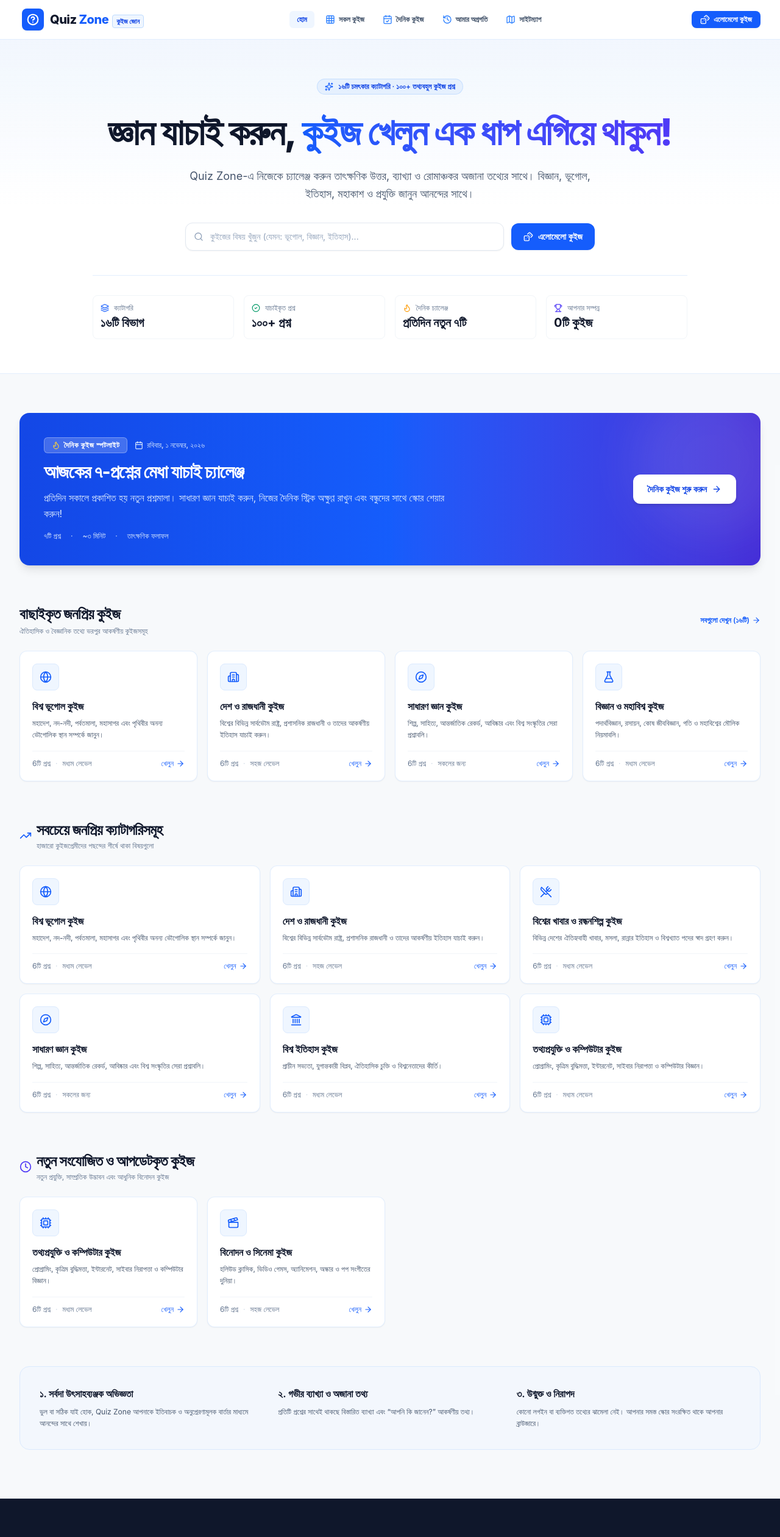
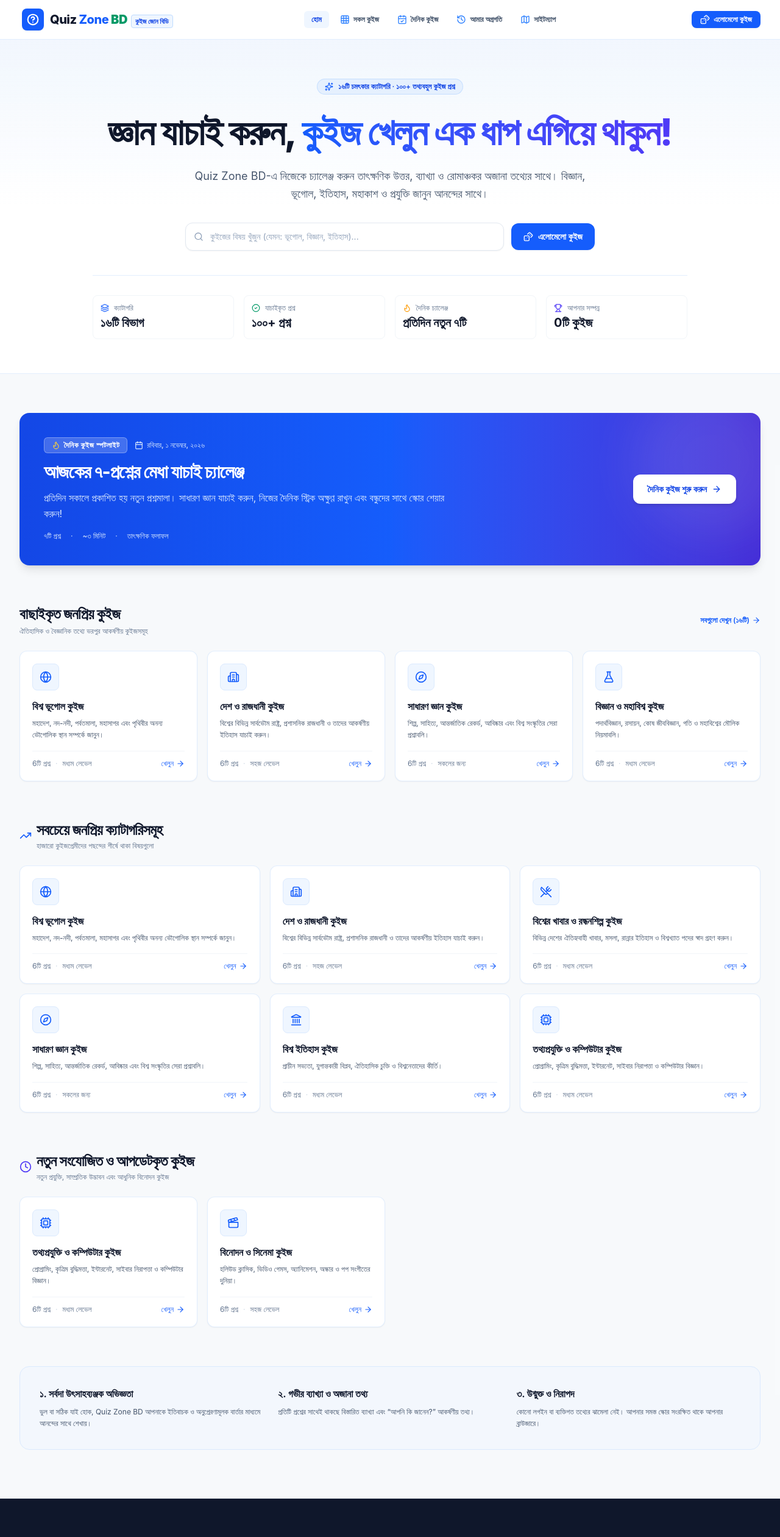
Before and after one commit to atakebd-maker/Quiz-zone, a React (Vite) app: page / in a window 1280 px wide. Shown: the top 2520 px of the page at 61% size. Built offline with nearby package versions, Linux system fonts and the light colour scheme.

Commit message:
chore: rename brand to Quiz Zone BD
Update branding across SEO meta tags, document titles, application components, and UI text to reflect the new platform name, Quiz Zone BD.

```diff
--- a/index.html
+++ b/index.html
@@ -3,15 +3,15 @@
   <head>
     <meta charset="UTF-8" />
     <meta name="viewport" content="width=device-width, initial-scale=1.0" />
-    <title>Quiz Zone - ইন্টারঅ্যাক্টিভ অনলাইন কুইজ ও সাধারণ জ্ঞান প্ল্যাটফর্ম</title>
-    <meta name="description" content="Quiz Zone (কুইজ জোন) - ১৬টি বিভাগে ১০০+ আকর্ষণীয় কুইজ, দৈনিক কুইজ চ্যালেঞ্জ, তাৎক্ষণিক উত্তর যাচাই ও ফলাফল বিশ্লেষণের সেরা প্ল্যাটফর্ম।" />
-    <meta property="og:title" content="Quiz Zone - অনলাইন কুইজ ও সাধারণ জ্ঞান" />
-    <meta property="og:description" content="Quiz Zone-এ খেলুন ১৬টি ভিন্ন বিষয়ের কুইজ, বাড়ান সাধারণ জ্ঞান ও মেধা।" />
+    <title>Quiz Zone BD - ইন্টারঅ্যাক্টিভ অনলাইন কুইজ ও সাধারণ জ্ঞান প্ল্যাটফর্ম</title>
+    <meta name="description" content="Quiz Zone BD (কুইজ জোন বিডি) - ১৬টি বিভাগে ১০০+ আকর্ষণীয় কুইজ, দৈনিক কুইজ চ্যালেঞ্জ, তাৎক্ষণিক উত্তর যাচাই ও ফলাফল বিশ্লেষণের সেরা প্ল্যাটফর্ম।" />
+    <meta property="og:title" content="Quiz Zone BD - অনলাইন কুইজ ও সাধারণ জ্ঞান" />
+    <meta property="og:description" content="Quiz Zone BD-এ খেলুন ১৬টি ভিন্ন বিষয়ের কুইজ, বাড়ান সাধারণ জ্ঞান ও মেধা।" />
     <meta property="og:type" content="website" />
-    <meta property="og:site_name" content="Quiz Zone" />
+    <meta property="og:site_name" content="Quiz Zone BD" />
     <meta name="twitter:card" content="summary_large_image" />
-    <meta name="twitter:title" content="Quiz Zone - অনলাইন কুইজ" />
-    <meta name="twitter:description" content="Quiz Zone - ১৬টি বিভাগে আকর্ষণীয় কুইজ ও দৈনিক চ্যালেঞ্জ।" />
+    <meta name="twitter:title" content="Quiz Zone BD - অনলাইন কুইজ" />
+    <meta name="twitter:description" content="Quiz Zone BD - ১৬টি বিভাগে আকর্ষণীয় কুইজ ও দৈনিক চ্যালেঞ্জ।" />
     <link rel="preconnect" href="https://fonts.googleapis.com">
     <link rel="preconnect" href="https://fonts.gstatic.com" crossorigin>
     <link href="https://fonts.googleapis.com/css2?family=Hind+Siliguri:wght@400;500;600;700&family=Plus+Jakarta+Sans:wght@400;500;600;700;800&family=JetBrains+Mono:wght@400;500&display=swap" rel="stylesheet">
@@ -19,11 +19,11 @@
     {
       "@context": "https://schema.org",
       "@type": "WebApplication",
-      "name": "Quiz Zone",
+      "name": "Quiz Zone BD",
       "inLanguage": "bn",
       "applicationCategory": "EducationalApplication",
       "operatingSystem": "All",
-      "description": "অনলাইন কুইজ এবং সাধারণ জ্ঞান প্ল্যাটফর্ম - Quiz Zone.",
+      "description": "অনলাইন কুইজ এবং সাধারণ জ্ঞান প্ল্যাটফর্ম - Quiz Zone BD.",
       "offers": {
         "@type": "Offer",
         "price": "0",
--- a/public/quiz-zone.html
+++ b/public/quiz-zone.html
@@ -3,10 +3,10 @@
 <head>
   <meta charset="UTF-8">
   <meta name="viewport" content="width=device-width, initial-scale=1.0">
-  <title>Quiz Zone (কুইজ জোন) - অনলাইন কুইজ</title>
-  <meta name="description" content="Quiz Zone - ১৬টি ক্যাটাগরিতে ১০০+ প্রশ্ন ও উত্তর নিয়ে সম্পূর্ণ বাংলায় অনলাইন কুইজ প্ল্যাটফর্ম।">
+  <title>Quiz Zone BD (কুইজ জোন বিডি) - অনলাইন কুইজ</title>
+  <meta name="description" content="Quiz Zone BD - ১৬টি ক্যাটাগরিতে ১০০+ প্রশ্ন ও উত্তর নিয়ে সম্পূর্ণ বাংলায় অনলাইন কুইজ প্ল্যাটফর্ম।">
   <link rel="preconnect" href="https://fonts.googleapis.com">
-  <link rel="preconnect" href="https://fonts.gstatic.com" crossorigin>
+  <link rel="preconnect" href="https://fonts.gstatic.com">
   <link href="https://fonts.googleapis.com/css2?family=Hind+Siliguri:wght@400;500;600;700&display=swap" rel="stylesheet">
   <script src="https://cdn.tailwindcss.com"></script>
   <style>
@@ -20,8 +20,8 @@
       <a href="/" class="flex items-center gap-2">
         <div class="w-9 h-9 rounded-lg bg-blue-600 text-white flex items-center justify-center font-bold text-lg">?</div>
         <div>
-          <span class="text-xl font-extrabold text-slate-900">Quiz <span class="text-blue-600">Zone</span></span>
-          <span class="text-xs bg-blue-50 text-blue-700 font-bold px-1.5 py-0.5 rounded ml-1 border border-blue-200">কুইজ জোন</span>
+          <span class="text-xl font-extrabold text-slate-900">Quiz <span class="text-blue-600">Zone</span> <span class="text-emerald-600 font-black">BD</span></span>
+          <span class="text-xs bg-blue-50 text-blue-700 font-bold px-1.5 py-0.5 rounded ml-1 border border-blue-200">কুইজ জোন বিডি</span>
         </div>
       </a>
       <a href="/" class="text-xs font-semibold px-3 py-1.5 rounded-lg bg-blue-600 text-white hover:bg-blue-700">মূল অ্যাপে ফিরে যান</a>
--- a/src/components/Footer.tsx
+++ b/src/components/Footer.tsx
@@ -18,7 +18,7 @@ export const Footer: React.FC<FooterProps> = ({ onNavigate }) => {
                 <HelpCircle className="w-4 h-4 stroke-[2.5]" />
               </div>
               <span className="text-xl font-bold tracking-tight text-white">
-                Quiz <span className="text-blue-400">Zone</span>
+                Quiz <span className="text-blue-400">Zone</span> <span className="text-emerald-400 font-extrabold">BD</span>
               </span>
             </div>
             <p className="text-xs text-slate-400 leading-relaxed">
@@ -114,7 +114,7 @@ export const Footer: React.FC<FooterProps> = ({ onNavigate }) => {
 
         {/* Bottom copyright */}
         <div className="mt-12 pt-6 border-t border-slate-800 flex flex-col sm:flex-row items-center justify-between text-xs text-slate-400 gap-4">
-          <p>© {new Date().getFullYear()} Quiz Zone (কুইজ জোন)। জ্ঞানপিপাসু ও শিক্ষার্থীদের জন্য নিবেদিত।</p>
+          <p>© {new Date().getFullYear()} Quiz Zone BD (কুইজ জোন বিডি)। জ্ঞানপিপাসু ও শিক্ষার্থীদের জন্য নিবেদিত।</p>
           <div className="flex items-center gap-1 text-slate-400">
             <span>ভালোবাসার সাথে প্রস্তুত</span>
             <Heart className="w-3.5 h-3.5 text-rose-500 fill-rose-500" />
--- a/src/components/Navbar.tsx
+++ b/src/components/Navbar.tsx
@@ -47,21 +47,21 @@ export const Navbar: React.FC<NavbarProps> = ({
     <header className="sticky top-0 z-40 bg-white/95 backdrop-blur-md border-b border-blue-100/80">
       <div className="max-w-7xl mx-auto px-4 sm:px-6 lg:px-8">
         <div className="flex items-center justify-between h-16">
-          {/* Brand Logo - Quiz Zone */}
+          {/* Brand Logo - Quiz Zone BD */}
           <button
             onClick={() => onNavigate('home')}
             className="flex items-center gap-2.5 text-left focus:outline-none focus-visible:ring-2 focus-visible:ring-blue-600 rounded-lg p-1"
-            aria-label="Quiz Zone হোমপেজ"
+            aria-label="Quiz Zone BD হোমপেজ"
           >
             <div className="w-9 h-9 rounded-lg bg-blue-600 text-white flex items-center justify-center shadow-xs">
               <HelpCircle className="w-5 h-5 stroke-[2.5]" />
             </div>
             <div>
               <span className="text-xl font-extrabold tracking-tight text-slate-900">
-                Quiz <span className="text-blue-600">Zone</span>
+                Quiz <span className="text-blue-600">Zone</span> <span className="text-emerald-600 font-black">BD</span>
               </span>
               <span className="hidden sm:inline-block text-[11px] text-blue-700 font-bold ml-1.5 bg-blue-50 px-1.5 py-0.5 rounded border border-blue-200">
-                কুইজ জোন
+                কুইজ জোন বিডি
               </span>
             </div>
           </button>
--- a/src/pages/AllCategoriesPage.tsx
+++ b/src/pages/AllCategoriesPage.tsx
@@ -60,7 +60,7 @@ export const AllCategoriesPage: React.FC<AllCategoriesPageProps> = ({
       {/* Header */}
       <header className="space-y-3">
         <div className="text-xs font-bold uppercase tracking-wider text-blue-700">
-          Quiz Zone কুইজ ভান্ডার
+          Quiz Zone BD কুইজ ভান্ডার
         </div>
         <h1 className="text-3xl sm:text-4xl font-extrabold text-slate-900 tracking-tight">
           সকল ১৬টি কুইজ ক্যাটাগরি অন্বেষণ করুন
--- a/src/pages/HomePage.tsx
+++ b/src/pages/HomePage.tsx
@@ -87,7 +87,7 @@ export const HomePage: React.FC<HomePageProps> = ({ onNavigate, onStartQuiz }) =
           </h1>
 
           <p className="max-w-2xl mx-auto text-base sm:text-lg text-slate-600 leading-relaxed mb-8">
-            Quiz Zone-এ নিজেকে চ্যালেঞ্জ করুন তাৎক্ষণিক উত্তর, ব্যাখ্যা ও রোমাঞ্চকর অজানা তথ্যের সাথে। বিজ্ঞান, ভূগোল, ইতিহাস, মহাকাশ ও প্রযুক্তি জানুন আনন্দের সাথে।
+            Quiz Zone BD-এ নিজেকে চ্যালেঞ্জ করুন তাৎক্ষণিক উত্তর, ব্যাখ্যা ও রোমাঞ্চকর অজানা তথ্যের সাথে। বিজ্ঞান, ভূগোল, ইতিহাস, মহাকাশ ও প্রযুক্তি জানুন আনন্দের সাথে।
           </p>
 
           {/* Search bar & quick action */}
@@ -356,7 +356,7 @@ export const HomePage: React.FC<HomePageProps> = ({ onNavigate, onStartQuiz }) =
                 ১. সর্বদা উৎসাহব্যঞ্জক অভিজ্ঞতা
               </h3>
               <p className="text-xs text-slate-600 leading-relaxed">
-                ভুল বা সঠিক যাই হোক, Quiz Zone আপনাকে ইতিবাচক ও অনুপ্রেরণামূলক বার্তার মাধ্যমে আনন্দের সাথে শেখায়।
+                ভুল বা সঠিক যাই হোক, Quiz Zone BD আপনাকে ইতিবাচক ও অনুপ্রেরণামূলক বার্তার মাধ্যমে আনন্দের সাথে শেখায়।
               </p>
             </div>
 
--- a/src/pages/QuizResultPage.tsx
+++ b/src/pages/QuizResultPage.tsx
@@ -31,7 +31,7 @@ export const QuizResultPage: React.FC<QuizResultPageProps> = ({
   const isCelebratory = result.percentage >= 80;
 
   const handleShare = () => {
-    const text = `আমি Quiz Zone-এ ${result.categoryTitle}-এ ${result.scoreRatio} (${result.percentage}%) স্কোর করেছি! আপনি কত স্কোর করতে পারেন?`;
+    const text = `আমি Quiz Zone BD-তে ${result.categoryTitle}-এ ${result.scoreRatio} (${result.percentage}%) স্কোর করেছি! আপনি কত স্কোর করতে পারেন?`;
     if (navigator.clipboard) {
       navigator.clipboard.writeText(text);
       setCopiedShare(true);
```
Also changed, not shown: src/App.tsx (+5 -5 lines), src/pages/SitemapPage.tsx (+4 -4 lines), src/utils/seo.ts (+4 -4 lines).
